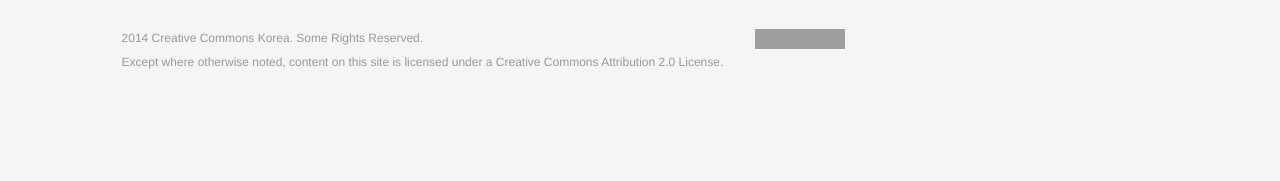
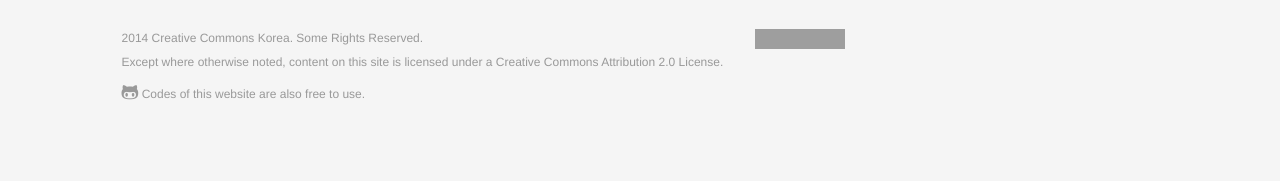
Before and after one commit to creativecommonskorea/cckcon3, a Jekyll site: the page built from index-en.md, in a window 1280 px wide. Shown: the part 4232-4413 px from the top of the page. Built offline with Jekyll 4.4.1, drawn with Linux system fonts in a browser that asks for light colours; before the commit the page ends 4380 px from its top, so only the background shows below that; grey boxes are pictures that could not be loaded.

Commit message:
Added link to code repository.

```diff
--- a/_includes/footer-en.html
+++ b/_includes/footer-en.html
@@ -45,7 +45,9 @@
       <li><a href="http://www.socar.kr" target="_blank"><img src="{{ site.url }}/images/socar.png" alt="socar"></a></li>
     </ul>
 	</nav><!-- /.bottom-menu -->
-	<p class="copyright">{{ site.time | date: '%Y' }} Creative Commons Korea. Some Rights Reserved.<br />Except where otherwise noted, content on this site is licensed under a <a href="http://creativecommons.org/licences/by/2.0/kr" target="_blank">Creative Commons Attribution 2.0 License.</a></p>
+	<p class="copyright">{{ site.time | date: '%Y' }} Creative Commons Korea. Some Rights Reserved.<br />Except where otherwise noted, content on this site is licensed under a <a href="http://creativecommons.org/licences/by/2.0/kr" target="_blank">Creative Commons Attribution 2.0 License.</a><br />
+  <a class="github" target="_blank" href="https://github.com/creativecommonskorea/cckcon3"><i class="fa fa-github-alt"></i></a> Codes of this website are also free to use.</p>
   <a class="license" rel="license" href="http://creativecommons.org/licenses/by/2.0/kr/"><img alt="Creative Commons License" style="border-width:0" src="https://i.creativecommons.org/l/by/2.0/kr/88x31.png" /></a>
 
+
 </footer>
--- a/_includes/footer.html
+++ b/_includes/footer.html
@@ -45,7 +45,7 @@
       <li><a href="http://www.socar.kr" target="_blank"><img src="{{ site.url }}/images/socar.png" alt="쏘카"></a></li>
     </ul>
 	</nav><!-- /.bottom-menu -->
-	<p class="copyright">{{ site.time | date: '%Y' }} Creative Commons Korea. Some Rights Reserved.<br />달리 정하지 않은 웹사이트의 모든 내용은 크리에이티브 커먼즈 저작자표시 2.0 대한민국 라이선스에 따라 이용할 수 있습니다.<br />자세한 이용기능 내용과 허락조건은 <a href="http://creativecommons.org/licences/by/2.0/kr" target="_blank">http://creativecommons.org/licences/by/2.0/kr</a> 를 보세요.</p>
+	<p class="copyright">{{ site.time | date: '%Y' }} Creative Commons Korea. Some Rights Reserved.<br />달리 정하지 않은 웹사이트의 모든 내용은 크리에이티브 커먼즈 저작자표시 2.0 대한민국 라이선스에 따라 이용할 수 있습니다.<br />자세한 이용기능 내용과 허락조건은 <a href="http://creativecommons.org/licences/by/2.0/kr" target="_blank">http://creativecommons.org/licences/by/2.0/kr</a> 를 보세요.<br /><a class="github" target="_blank" href="https://github.com/creativecommonskorea/cckcon3"><i class="fa fa-github-alt"></i></a> 웹사이트 코드도 자유롭게 사용할 수 있습니다.</p>
   <a class="license" rel="license" href="http://creativecommons.org/licenses/by/2.0/kr/"><img alt="크리에이티브 커먼즈 라이선스" style="border-width:0" src="https://i.creativecommons.org/l/by/2.0/kr/88x31.png" /></a>
 
 </footer>
--- a/css/main.scss
+++ b/css/main.scss
@@ -313,7 +313,9 @@ body {
   font-family: "Helvetica Neue","Segoe UI",Arial,sans-serif;
   text-rendering: optimizeLegibility
 }
-a.more:hover {
+
+a.more:hover,
+#site-footer .copyright a:hover {
   color: $primary-color;
 }
 
@@ -605,3 +607,7 @@ a.more:hover {
     margin-top: 10px;
   }
 }
+
+.github {
+  font-size: 150%;
+}
```
